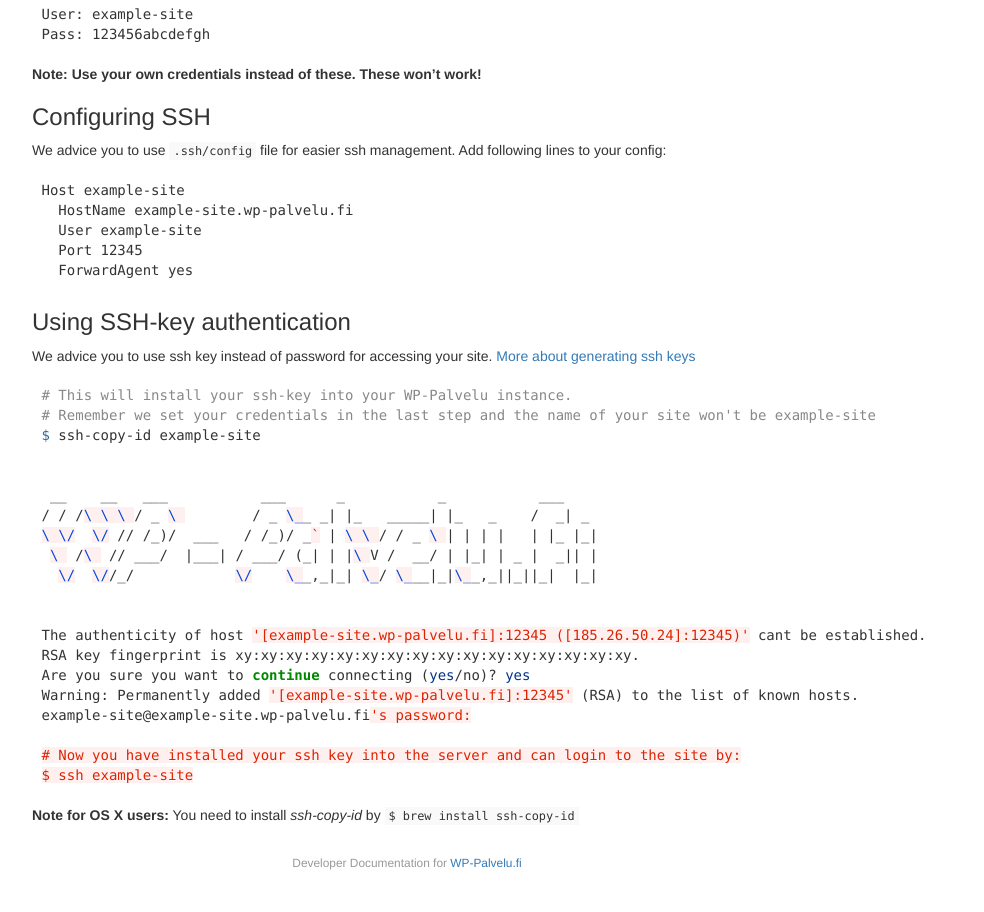
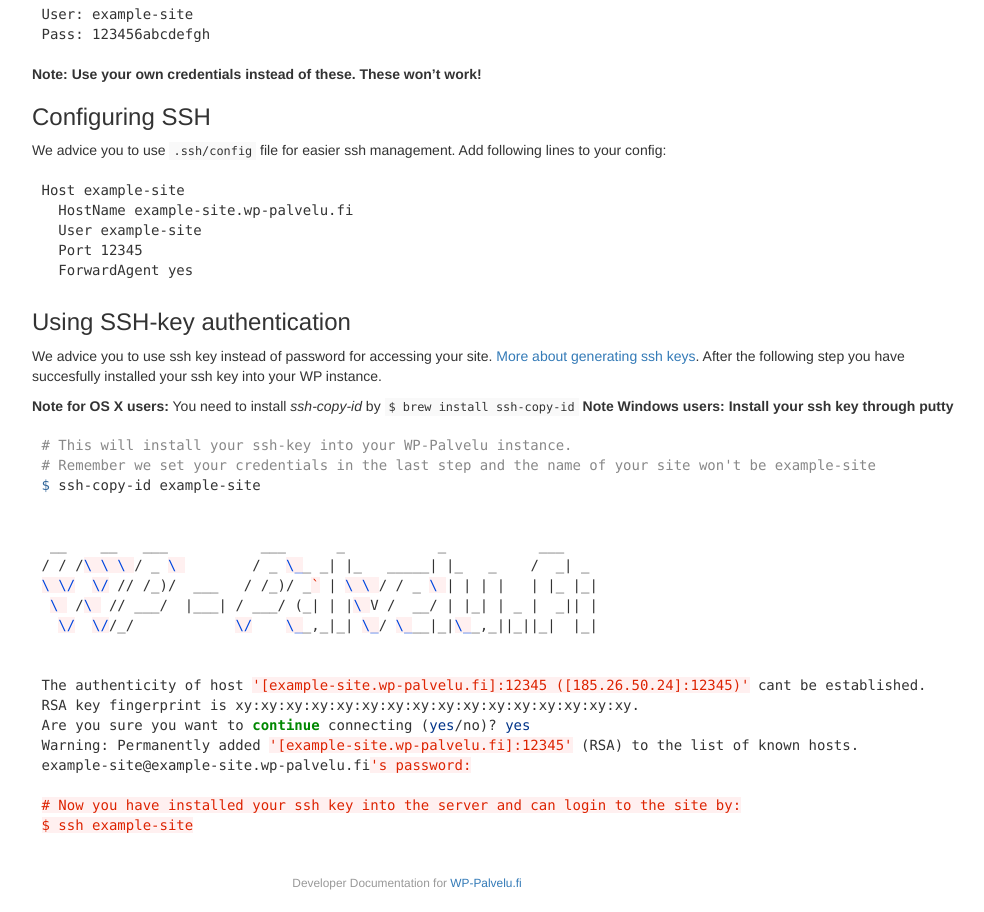
Before and after one commit to Seravo/docs, a Jekyll site: the page built from _posts/2015-10-10-configure-ssh.md, in a window 1280 px wide, cut to the strip 324-1236 px from the top of the page. Shown: the whole strip, without its empty margins (233-1217 px from the left). Built offline with Jekyll 4.4.1, drawn with Linux system fonts in a browser that asks for light colours; Markdown is read by kramdown in place of the engine named in the settings.

Commit message:
Fix details of ssh info

````diff
--- a/_posts/2015-10-10-configure-ssh.md
+++ b/_posts/2015-10-10-configure-ssh.md
@@ -27,7 +27,10 @@
       ForwardAgent yes
 
 ### Using SSH-key authentication
-We advice you to use ssh key instead of password for accessing your site. [More about generating ssh keys](https://help.github.com/articles/generating-ssh-keys/)
+We advice you to use ssh key instead of password for accessing your site. [More about generating ssh keys](https://help.github.com/articles/generating-ssh-keys/). After the following step you have succesfully installed your ssh key into your WP instance.
+
+**Note for OS X users:** You need to install *ssh-copy-id* by ```$ brew install ssh-copy-id```
+**Note Windows users: Install your ssh key through putty**
 
 ```bash
 # This will install your ssh-key into your WP-Palvelu instance.
````
Also changed, not shown: other parts of _posts/2015-10-10-configure-ssh.md (+0 -2 lines), 1 other file.
